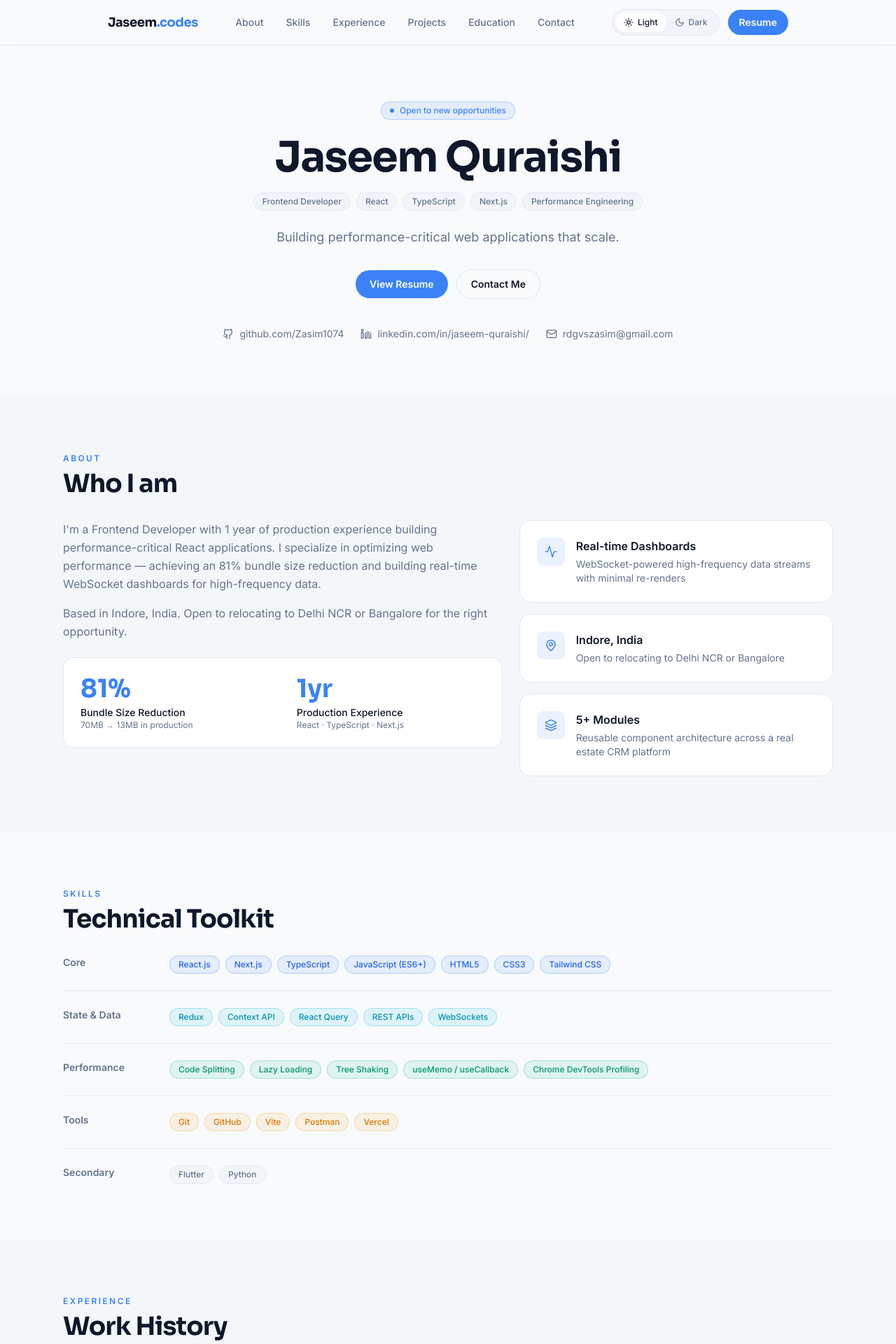
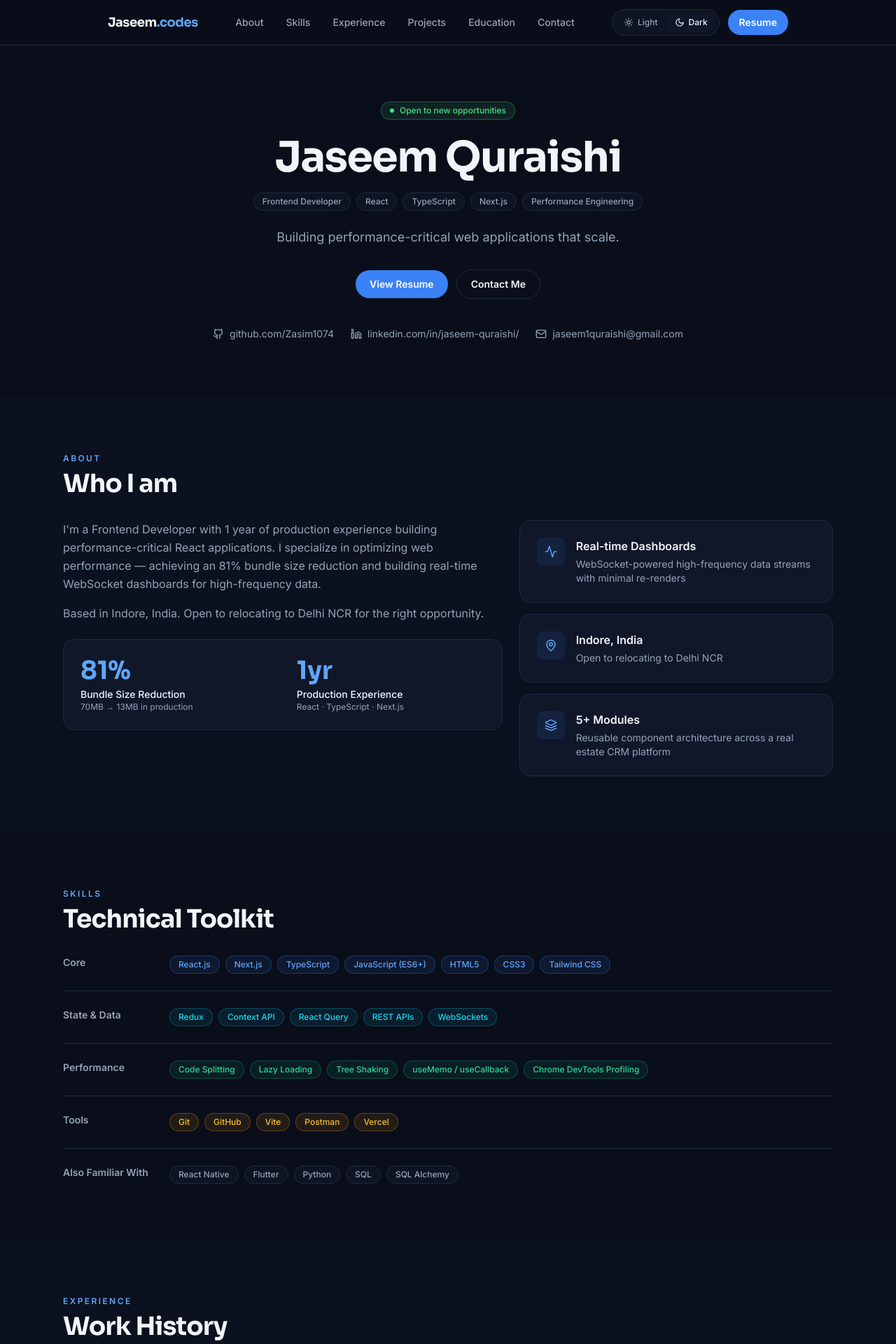
Before and after one commit to Zasim1074/portfolio, a Next.js app: page / in a window 1280 px wide. Shown: the top 1920 px of the page at 70% size. Built offline with nearby package versions, Linux system fonts and the light colour scheme.

Commit message:
edited email address

```diff
--- a/components/Hero.tsx
+++ b/components/Hero.tsx
@@ -5,8 +5,8 @@ export function Hero() {
   return (
     <section className="section pb-16 pt-20 text-center">
       <div className="section-inner flex flex-col items-center">
-        <span className="badge border-accent/30 bg-accent/10 text-accent dark:text-accent-dark">
-          <span className="mr-2 h-1.5 w-1.5 rounded-full bg-accent dark:bg-accent-dark" />
+        <span className="badge border-green-500/30 bg-green-500/10 text-green-600 dark:border-green-400/30 dark:bg-green-400/10 dark:text-green-400">
+          <span className="mr-2 h-1.5 w-1.5 rounded-full bg-green-500 dark:bg-green-400" />
           Open to new opportunities
         </span>
 
--- a/components/ThemeProvider.tsx
+++ b/components/ThemeProvider.tsx
@@ -5,7 +5,7 @@ import type { ReactNode } from "react";
 
 export function ThemeProvider({ children }: { children: ReactNode }) {
   return (
-    <NextThemesProvider attribute="class" defaultTheme="light" enableSystem={false}>
+    <NextThemesProvider attribute="class" defaultTheme="dark" enableSystem={false}>
       {children}
     </NextThemesProvider>
   );
--- a/lib/data.ts
+++ b/lib/data.ts
@@ -10,8 +10,8 @@ export const profile = {
     "Performance Engineering",
   ],
   location: "Indore, India",
-  relocate: "Open to relocating to Delhi NCR or Bangalore",
-  email: "rdgvszasim@gmail.com",
+  relocate: "Open to relocating to Delhi NCR",
+  email: "jaseem1quraishi@gmail.com",
   github: "github.com/Zasim1074",
   githubUrl: "https://github.com/Zasim1074",
   linkedin: "linkedin.com/in/jaseem-quraishi/",
@@ -23,7 +23,7 @@ export const profile = {
 export const about = {
   paragraphs: [
     "I'm a Frontend Developer with 1 year of production experience building performance-critical React applications. I specialize in optimizing web performance \u2014 achieving an 81% bundle size reduction and building real-time WebSocket dashboards for high-frequency data.",
-    "Based in Indore, India. Open to relocating to Delhi NCR or Bangalore for the right opportunity.",
+    "Based in Indore, India. Open to relocating to Delhi NCR for the right opportunity.",
   ],
   stats: [
     {
@@ -44,7 +44,7 @@ export const about = {
     },
     {
       title: "Indore, India",
-      desc: "Open to relocating to Delhi NCR or Bangalore",
+      desc: "Open to relocating to Delhi NCR",
     },
     {
       title: "5+ Modules",
@@ -89,9 +89,9 @@ export const skills = [
     items: ["Git", "GitHub", "Vite", "Postman", "Vercel"],
   },
   {
-    group: "Secondary",
+    group: "Also Familiar With",
     color: "slate",
-    items: ["Flutter", "Python"],
+    items: ["React Native", "Flutter", "Python", "SQL", "SQL Alchemy"],
   },
 ];
 
@@ -102,7 +102,7 @@ export const experience = [
     period: "01 Aug 2025 \u2013 Present",
     location: "Indore, India",
     points: [
-      "Cut production bundle from 70MB → 13MB (−81%) via dead code elimination, tree shaking, and image compression — load time dropped from ~6s to ~4s.",
+      "Cut production bundle from 70MB → 13MB (-81%) via dead code elimination, tree shaking, and image compression — load time dropped from ~6s to ~4s.",
       "Engineered real-time analytics dashboards over WebSockets with high-frequency UI rendering; optimized to eliminate unnecessary re-renders.",
       "Built a full-featured real estate CRM handling leads, brokers, properties, and follow-up workflows with role-based access (Manager, Broker, Staff).",
       "Designed a custom API layer with caching and retry logic that eliminated redundant network calls and reduced backend server costs.",
```
